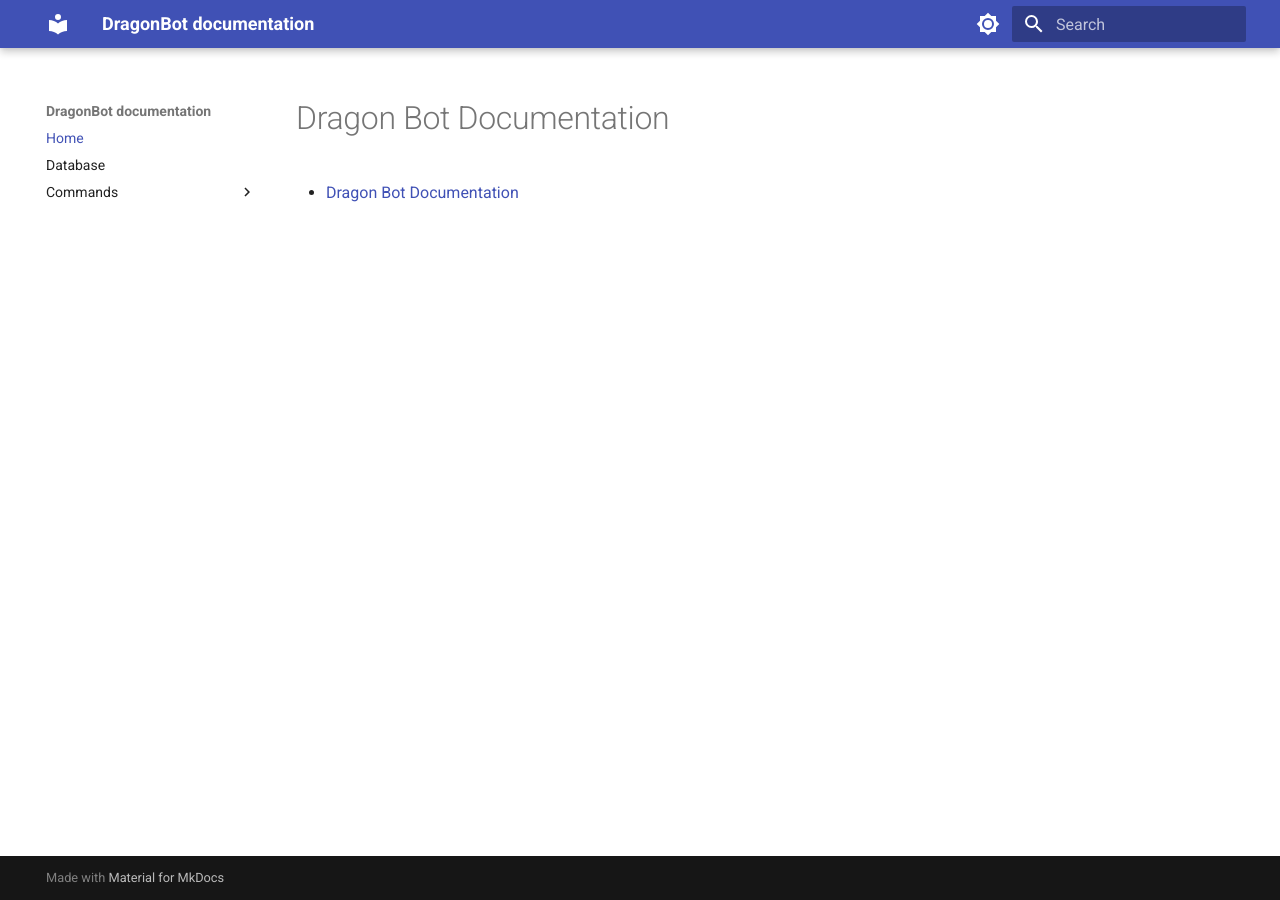
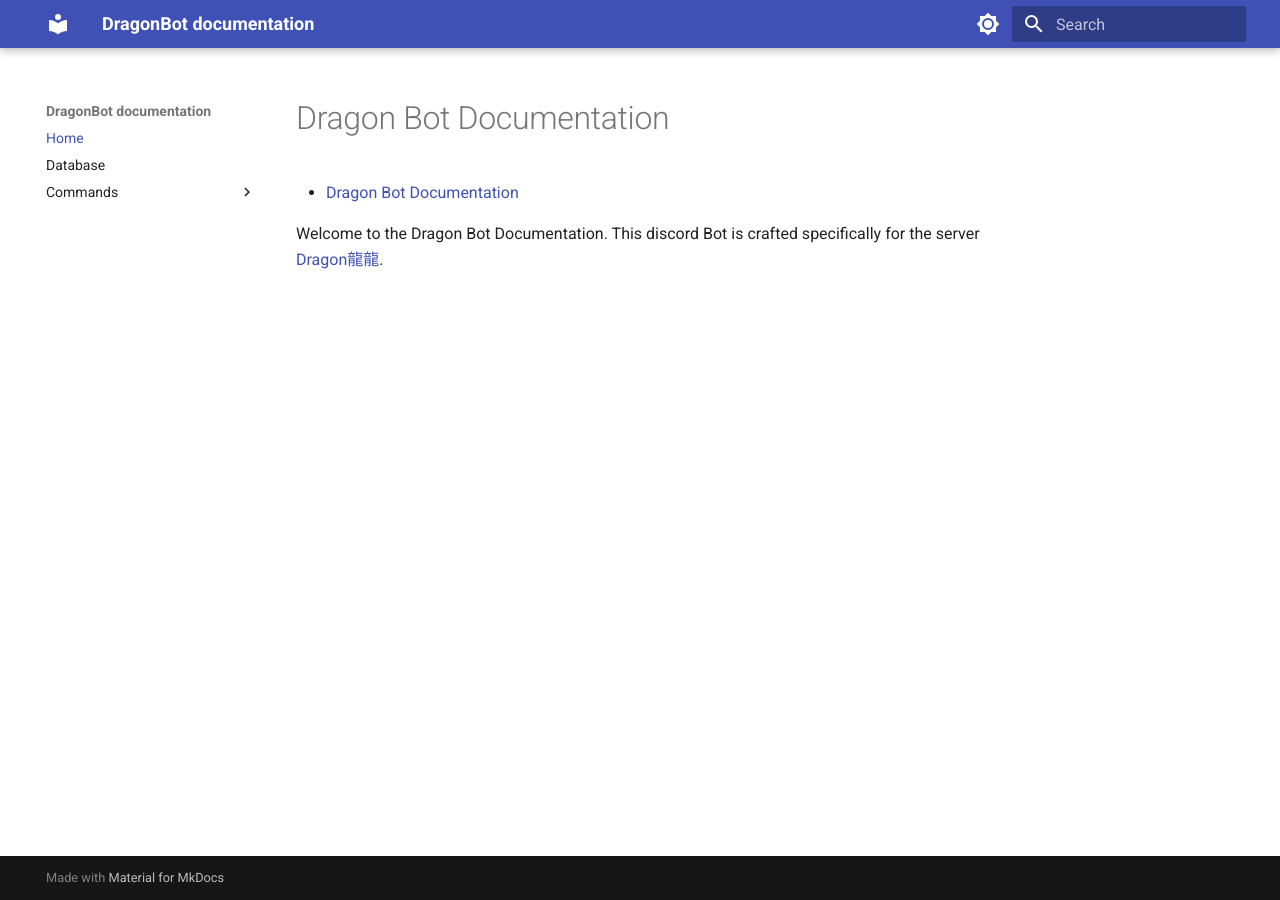
Before and after one commit to xDDoubleTea/DragonBot, an MkDocs documentation site: the page built from docs/index.md, in a window 1280 px wide. Built offline with MkDocs 1.6.1 and Material for MkDocs 9.7.7, drawn with Linux system fonts in a browser that asks for light colours.

Commit message:
Doc: Added one line in index.md
I'm feeling lazy now.

```diff
--- a/docs/index.md
+++ b/docs/index.md
@@ -3,3 +3,5 @@
 <!--toc:start-->
 - [Dragon Bot Documentation](#dragon-bot-documentation)
 <!--toc:end-->
+
+Welcome to the Dragon Bot Documentation. This discord Bot is crafted specifically for the server [Dragon龍龍]( https://discord.com/invite/d84bdeR ).
```
